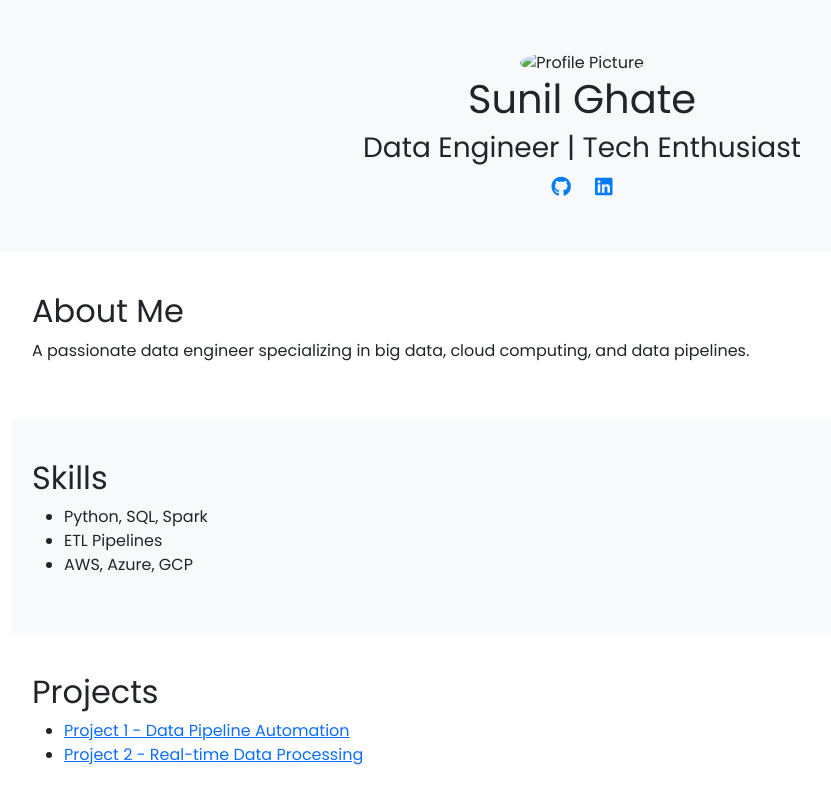
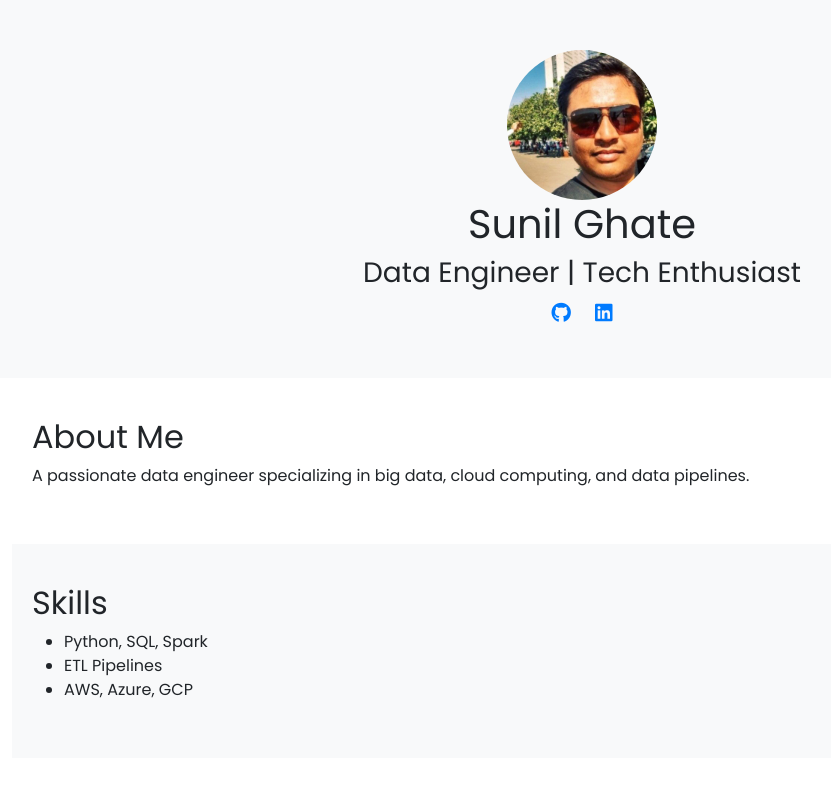
Before and after one commit to suniilghate/DataEnginnering, a plain HTML site: page index.html in a window 1280 px wide. Shown: the top 795 px of the page, without its empty margins (58-889 px from the left). Drawn offline with nearby package versions, Linux system fonts and the light colour scheme.

Commit message:
index file changes

```diff
--- a/index.html
+++ b/index.html
@@ -11,7 +11,7 @@
 </head>
 <body>
     <header class="profile-header">
-        <img src="resource/img/profile-image.jpg" alt="Profile Picture">
+        <img src="resources/img/profile-image.jpg" alt="Profile Picture">
         <h1>Sunil Ghate</h1>
         <h3>Data Engineer | Tech Enthusiast</h3>
         <div class="social-icons">
```
